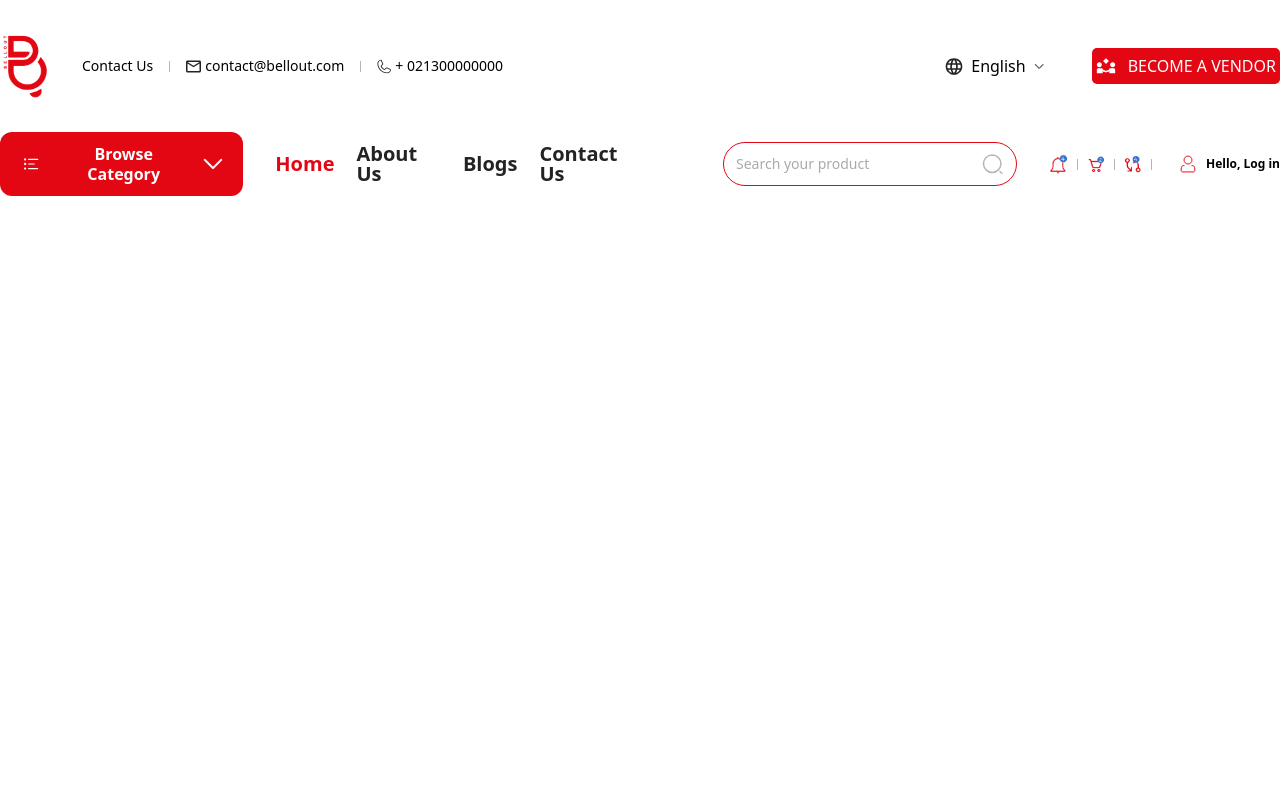
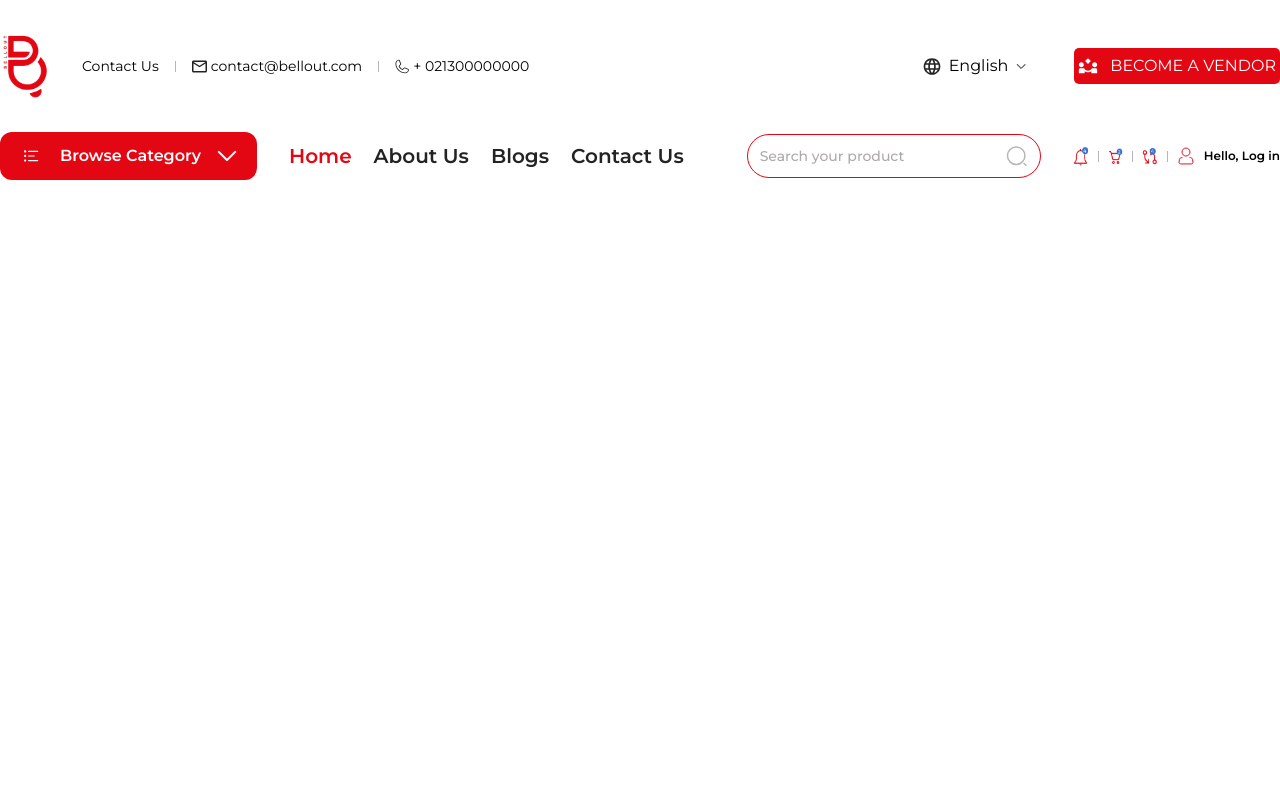
Before and after one commit to mnoby98/E-Ramo-Task, a Next.js app: page / in a window 1280 px wide. Shown: the top 800 px of the page. Built offline with nearby package versions, Linux system fonts and the light colour scheme.

Commit message:
nav grid

```diff
--- a/app/layout.jsx
+++ b/app/layout.jsx
@@ -1,13 +1,17 @@
 import localFont from "next/font/local";
+import { Montserrat } from "next/font/google";
 import "./globals.css";
 import Navbar from "@/components/Layout/Navbar";
 import Footer from "@/components/Layout/Footer";
 
 // Importing Montserrat font
-const montserrat = localFont({
-  src: "./fonts/Montserrat-VariableFont_wght.ttf",
-  variable: "--font-montserrat",
-  weight: "100 900",
+// const montserrat = localFont({
+//   src: "./fonts/Montserrat-VariableFont_wght.ttf",
+//   variable: "--font-montserrat",
+//   weight: "100 900",
+// });
+const montserrat = Montserrat({
+  subsets: ["latin"],
 });
 
 export const metadata = {
@@ -18,7 +22,7 @@ export const metadata = {
 export default function RootLayout({ children }) {
   return (
     <html lang="en">
-      <body className={`${montserrat.variable}    antialiased `}>
+      <body className={`  ${montserrat.className}    antialiased `}>
         <Navbar />
         <main className="   max-w-screen-xl mx-auto ">{children}</main>
         <Footer />
--- a/components/Navbar/Links.jsx
+++ b/components/Navbar/Links.jsx
@@ -13,9 +13,9 @@ import StickBorder from "../common/StickBorder";
 
 const Links = () => {
   return (
-    <div className=" grid grid-cols-2 items-center     text-[20px] font-semibold leading-5 mt-8">
+    <div className="  grid grid-cols-12 items-center     text-[20px] font-semibold leading-5 mt-8">
       {" "}
-      <div className=" col-span-1 flex items-center gap-8">
+      <div className="  col-span-7  flex items-center gap-8">
         {/* DropDown List */}
         <button className=" text-[16px]   flex items-center gap-4 bg-secRed rounded-[12px] py-[12px] px-5 text-white">
           {" "}
@@ -30,7 +30,7 @@ const Links = () => {
           />
         </button>
         {/* Pages */}
-        <ul className=" flex items-center gap-[22px]  text-[#232323]  ">
+        <ul className=" flex items-center gap-[22px] font-semibold text-[20px]  text-[#232323]  ">
           {/* Active Link */}
           <li>
             <Link
@@ -62,7 +62,7 @@ const Links = () => {
           </li>
         </ul>
       </div>
-      <div className=" col-span-1   text-right flex  items-center justify-end gap-8">
+      <div className=" col-span-5   text-right flex  items-center justify-end gap-8">
         {/* Search */}
         <div className=" w-full max-w-[294px] relative">
           <input
```
